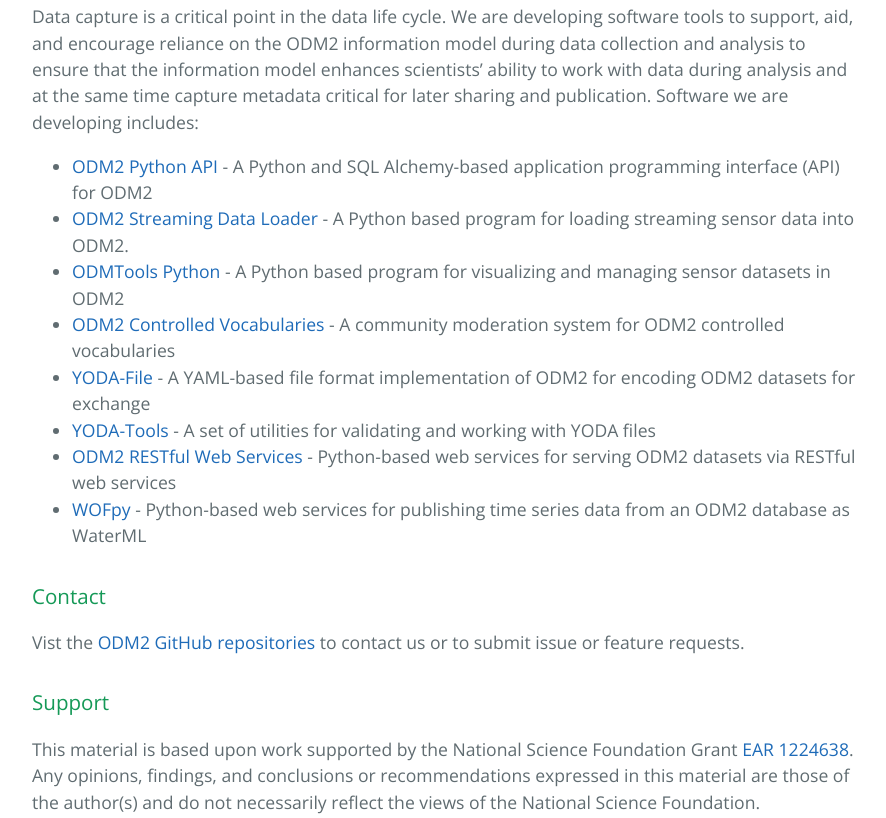
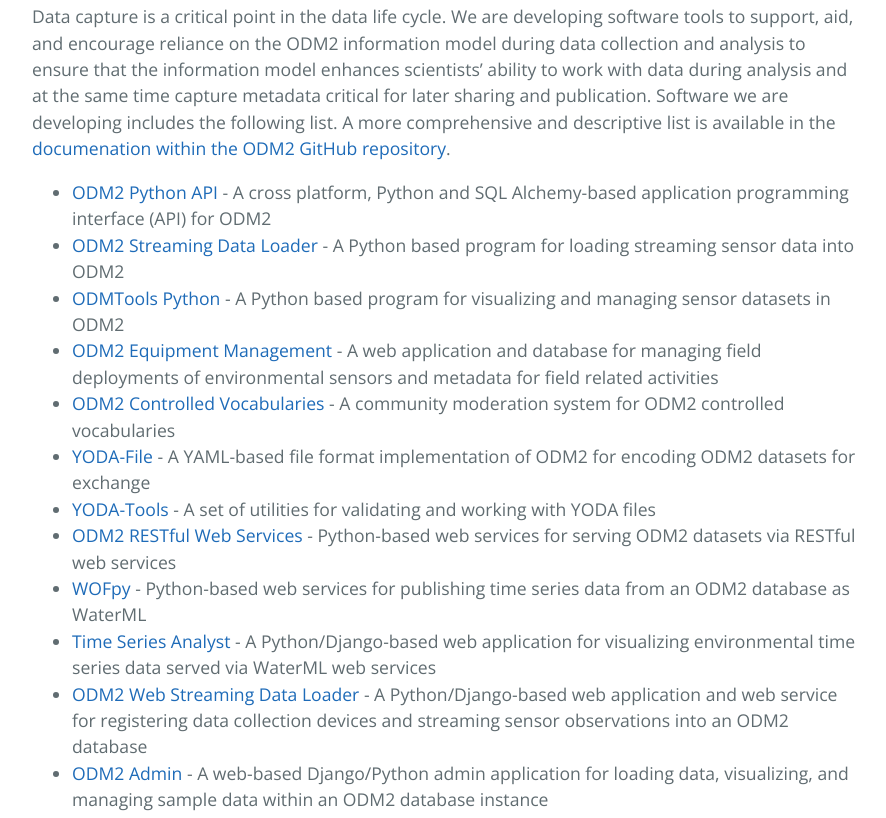
Before and after one commit to ODM2/www.odm2.org, a plain HTML site: page index.html in a window 1280 px wide. Shown: the part 1957-2775 px from the top of the page, without its empty margins (192-1078 px from the left). Drawn offline with nearby package versions, Linux system fonts and the light colour scheme.

Commit message:
Updating ODM2 software ecosystem text.

```diff
--- a/index.html
+++ b/index.html
@@ -42,17 +42,21 @@
       <h3>
         <a id="odm2-software-ecosystem" class="anchor" href="#odm2-software-ecosystem" aria-hidden="true"><span aria-hidden="true" class="octicon octicon-link"></span></a>ODM2 Software Ecosystem</h3>
 
-      <p>Data capture is a critical point in the data life cycle. We are developing software tools to support, aid, and encourage reliance on the ODM2 information model during data collection and analysis to ensure that the information model enhances scientists’ ability to work with data during analysis and at the same time capture metadata critical for later sharing and publication. Software we are developing includes:</p>
+      <p>Data capture is a critical point in the data life cycle. We are developing software tools to support, aid, and encourage reliance on the ODM2 information model during data collection and analysis to ensure that the information model enhances scientists’ ability to work with data during analysis and at the same time capture metadata critical for later sharing and publication. Software we are developing includes the following list. A more comprehensive and descriptive list is available in the <a href="https://github.com/ODM2/ODM2/blob/master/doc/ODM2Docs/odm2_software_ecosystem.md" target="_blank">documenation within the ODM2 GitHub repository</a>.</p>
 
       <ul>
-        <li><a href="https://github.com/ODM2/ODM2PythonAPI" target="_blank">ODM2 Python API</a> - A Python and SQL Alchemy-based application programming interface (API) for ODM2</li>
-        <li><a href="https://github.com/ODM2/ODM2StreamingDataLoader" target="_blank">ODM2 Streaming Data Loader</a> - A Python based program for loading streaming sensor data into ODM2.</li>
+        <li><a href="https://github.com/ODM2/ODM2PythonAPI" target="_blank">ODM2 Python API</a> - A cross platform, Python and SQL Alchemy-based application programming interface (API) for ODM2</li>
+        <li><a href="https://github.com/ODM2/ODM2StreamingDataLoader" target="_blank">ODM2 Streaming Data Loader</a> - A Python based program for loading streaming sensor data into ODM2</li>
         <li><a href="https://github.com/ODM2/ODMToolsPython" target="_blank">ODMTools Python</a> - A Python based program for visualizing and managing sensor datasets in ODM2</li>
+        <li><a href="https://github.com/UCHIC/ODM2Sensor" target="_blank">ODM2 Equipment Management</a> - A web application and database for managing field deployments of environmental sensors and metadata for field related activities</li>
         <li><a href="https://github.com/ODM2/ODM2ControlledVocabularies" target="_blank">ODM2 Controlled Vocabularies</a> - A community moderation system for ODM2 controlled vocabularies</li>
         <li><a href="https://github.com/ODM2/YODA-File" target="_blank">YODA-File</a> - A YAML-based file format implementation of ODM2 for encoding ODM2 datasets for exchange</li>
         <li><a href="https://github.com/ODM2/YODA-Tools" target="_blank">YODA-Tools</a> - A set of utilities for validating and working with YODA files</li>
         <li><a href="https://github.com/ODM2/ODM2RESTfulWebServices" target="_blank">ODM2 RESTful Web Services</a> - Python-based web services for serving ODM2 datasets via RESTful web services</li>
         <li><a href="https://github.com/ODM2/WOFpy" target="_blank">WOFpy</a> - Python-based web services for publishing time series data from an ODM2 database as WaterML</li>
+        <li><a href="https://github.com/UCHIC/WEBTSA" target="_blank">Time Series Analyst</a> - A Python/Django-based web application for visualizing environmental time series data served via WaterML web services</li>
+        <li><a href="https://github.com/ODM2/ODM2WebSDL" target="_blank">ODM2 Web Streaming Data Loader</a> - A Python/Django-based web application and web service for registering data collection devices and streaming sensor observations into an ODM2 database</li>
+        <li><a href="https://github.com/miguelcleon/ODM2-Admin" target="_blank">ODM2 Admin</a> - A web-based Django/Python admin application for loading data, visualizing, and managing sample data within an ODM2 database instance</li>
       </ul>
 
       <h3>
```
